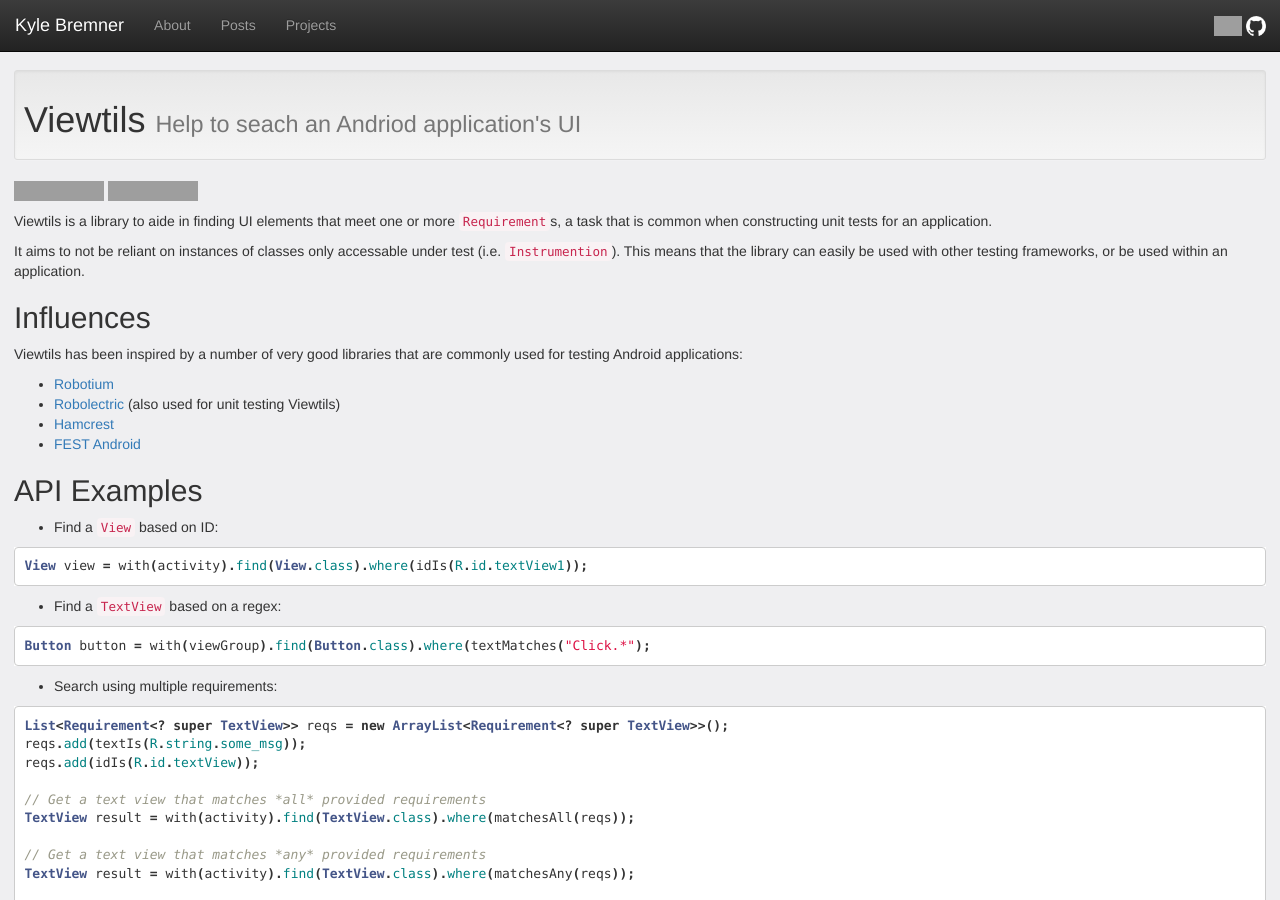
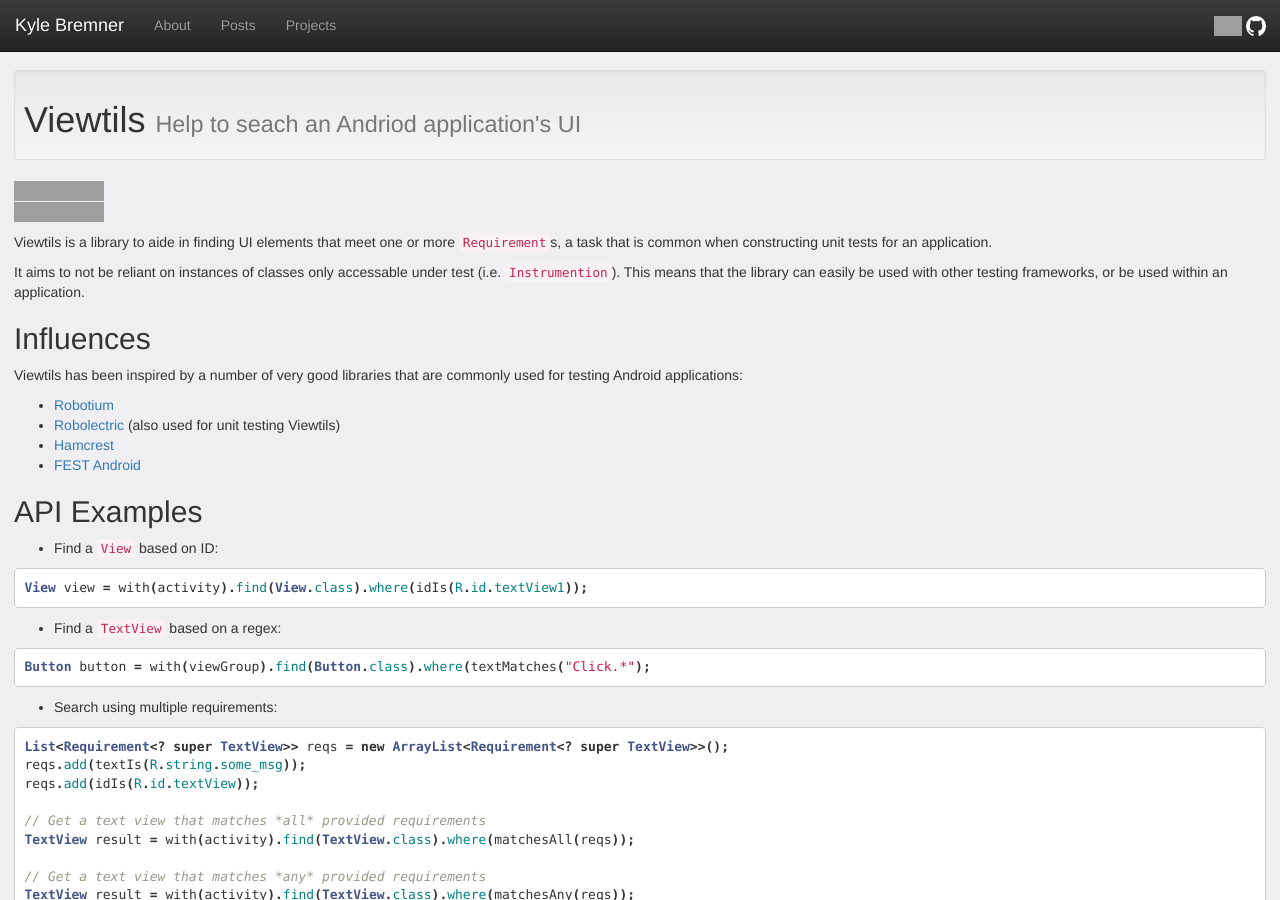
Before and after one commit to kbremner/kbremner.github.io, a Jekyll site: the page built from projects/Viewtils.md, in a window 1280 px wide and 900 px high. Built offline with Jekyll 4.4.1, drawn with Linux system fonts in a browser that asks for light colours; nearby versions of some CDN libraries; Markdown is read by kramdown in place of the engine named in the settings; grey boxes are pictures that could not be loaded.

```diff
--- a/projects/Viewtils.md
+++ b/projects/Viewtils.md
@@ -7,7 +7,7 @@ published: true
 <div class="well well-sm">
 <h1>Viewtils <br class="visible-xs"><small>Help to seach an Andriod application's UI</small></h1>
 </div>
-<a href="https://travis-ci.org/kbremner/Viewtils"><img src="https://travis-ci.org/kbremner/Viewtils.png"></a>
+<a href="https://travis-ci.org/kbremner/Viewtils"><img src="https://travis-ci.org/kbremner/Viewtils.png"></a><br>
 <a href="https://coveralls.io/r/kbremner/Viewtils?branch=master"><img src="https://coveralls.io/repos/kbremner/Viewtils/badge.png?branch=master"></a>
 
 Viewtils is a library to aide in finding UI elements that meet one or more `Requirement`s, a task that is common when constructing unit tests for an application.
```
